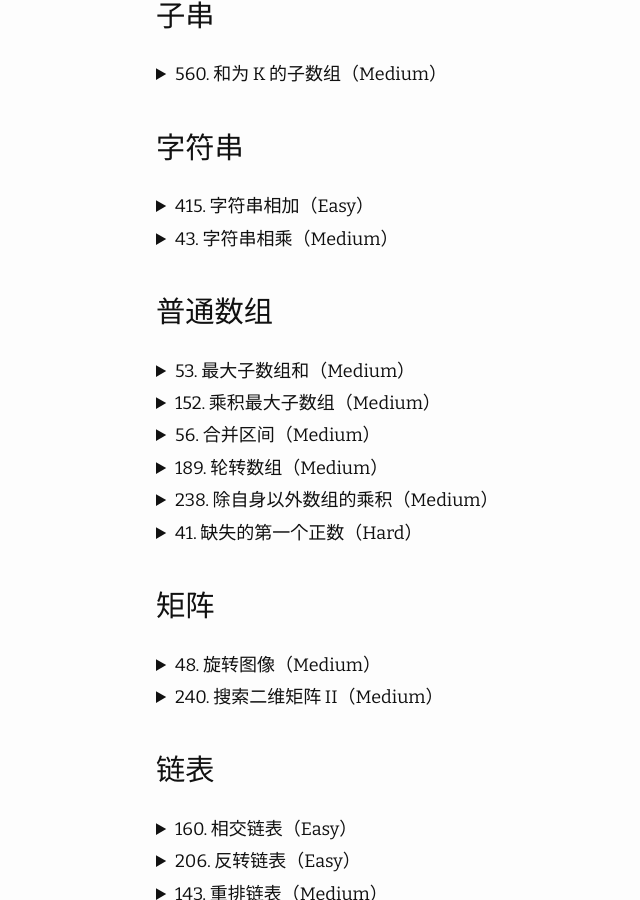
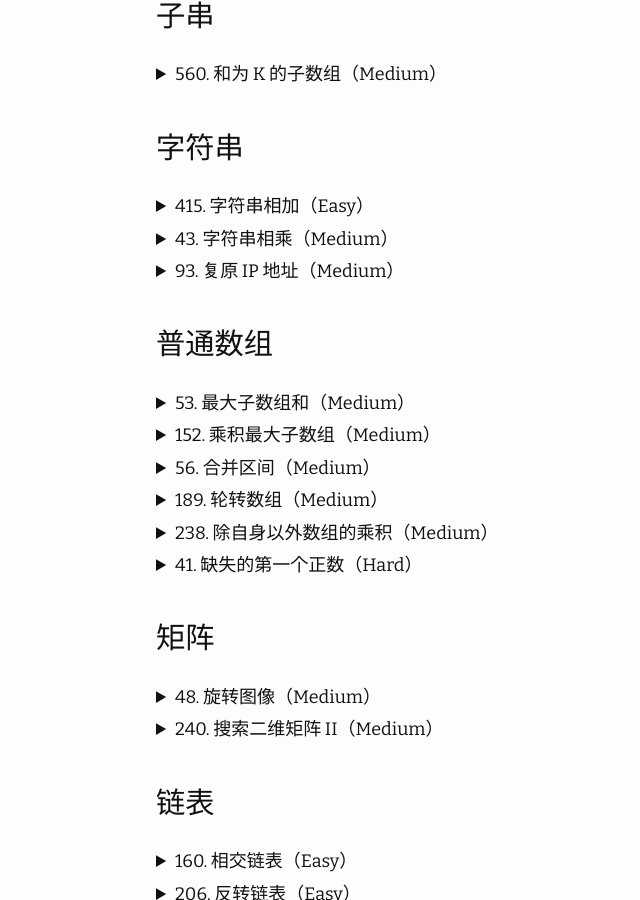
Before and after one commit to Alphasxd/blog, a Jekyll site: the page built from _posts/2024-07-29-leetcode.md, in a window 1280 px wide and 900 px high, scrolled down 1610 px. Shown: the whole window, without its empty margins (114-754 px from the left). Built offline with Jekyll 4.4.1, drawn with Linux system fonts in a browser that asks for light colours; comment, search, counter and statistics services are not loaded; a style sheet for code colours, icons or effects is not loaded; part of the change alters nothing that is shown.

Commit message:
add solution

````diff
--- a/_posts/2024-07-29-leetcode.md
+++ b/_posts/2024-07-29-leetcode.md
@@ -489,6 +489,46 @@ func intsToString(ints []int) string {
 
 </details>
 
+<details markdown="1">
+<summary>93. 复原 IP 地址（Medium）</summary>
+
+> 给定一个只包含数字的字符串 s ，用以表示一个 IP 地址，返回所有可能的有效 IP 地址，这些地址可以通过在 s 中插入 '.' 来形成。你 不能 重新排序或删除 s 中的任何数字。你可以按 任何 顺序返回答案。
+
+```golang
+func restoreIpAddresses(s string) []string {
+	bytes := make([]string, 0, 4)
+	return dfs(nil, bytes, s)
+}
+func dfs(IPs, bytes []string, s string) []string {
+	// bytes 存储构建 IP 地址的每一段
+	if len(bytes) == 4 {
+		// bytes 中已经有 4 段，且 s 为空，说明找到了一个合法的 IP 地址
+		if len(s) == 0 {
+			IPs = append(IPs, strings.Join(bytes, "."))
+		}
+		return IPs
+	}
+	// 检查 s 是否以字符 '0' 开头，如果是，则只能将 '0' 作为一段加入 bytes
+	if len(s) > 0 && s[0] == '0' {
+		return dfs(IPs, append(bytes, "0"), s[1:])
+	}
+	// 遍历 s 的每一位，将其作为一段加入 bytes
+	var num int
+	for i := 0; i < len(s); i++ {
+		num = num*10 + int(s[i]-'0')
+		if num > 255 {
+			break
+		}
+		IPs = dfs(IPs, append(bytes, s[:i+1]), s[i+1:])
+	}
+	return IPs
+}
+```
+
+> dfs 遍历 s 的每一位，将其作为一段加入 bytes，如果 bytes 中已经有 4 段，且 s 为空，说明找到了一个合法的 IP 地址
+
+</details>
+
 ### 普通数组
 
 <details markdown="1">
````
